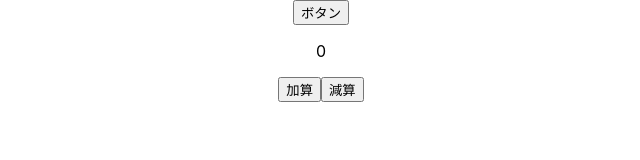
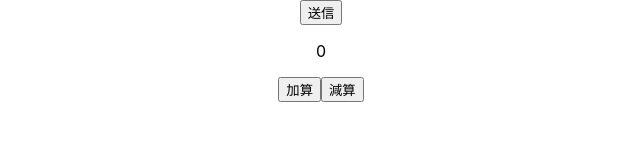
Before and after one commit to mashijifu/react-myapp, a React (Create React App) app: page / in a window 1280 px wide. Shown: the top 160 px of the page, without its empty margins (319-959 px from the left). Built offline with nearby package versions, Linux system fonts and the light colour scheme.

Commit message:
submitイベント実装

```diff
--- a/src/App.tsx
+++ b/src/App.tsx
@@ -20,13 +20,16 @@ const App: React.FC = () => {
     count, setCount
   }
 
-  const clickAlert = (): void => {
-    alert('ボタンがクリックされました');
+  const submitOut = (e: any): void => {
+    e.preventDefault();
+    console.log('submit');
   };
 
   return (
     <div className="App">
-      <button onClick={clickAlert}>ボタン</button>
+      <form onSubmit={submitOut}>
+        <button type="submit">送信</button>
+      </form>
       <CountContext.Provider value={contextValue}>
         <Content />
       </CountContext.Provider>
```
